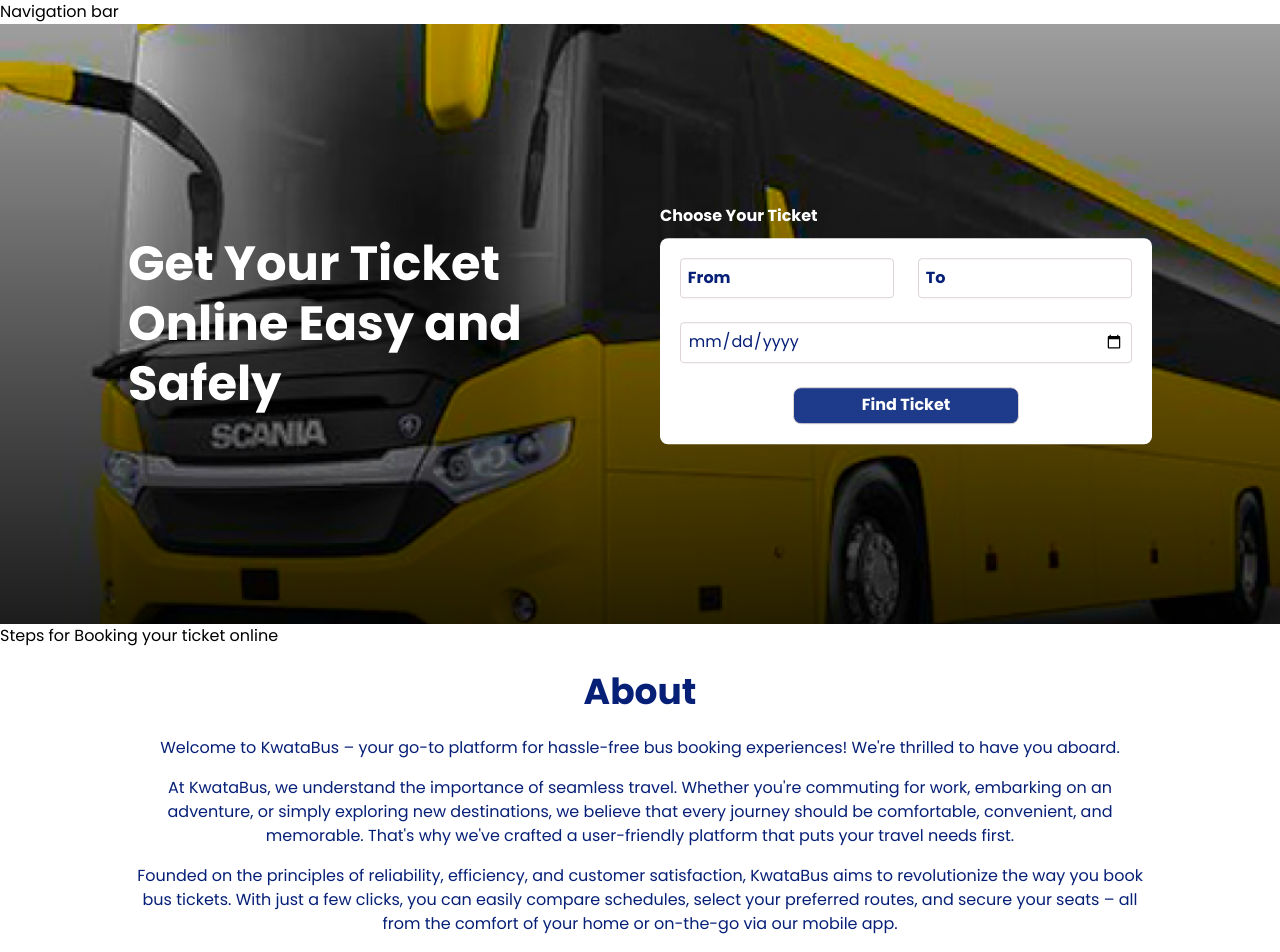
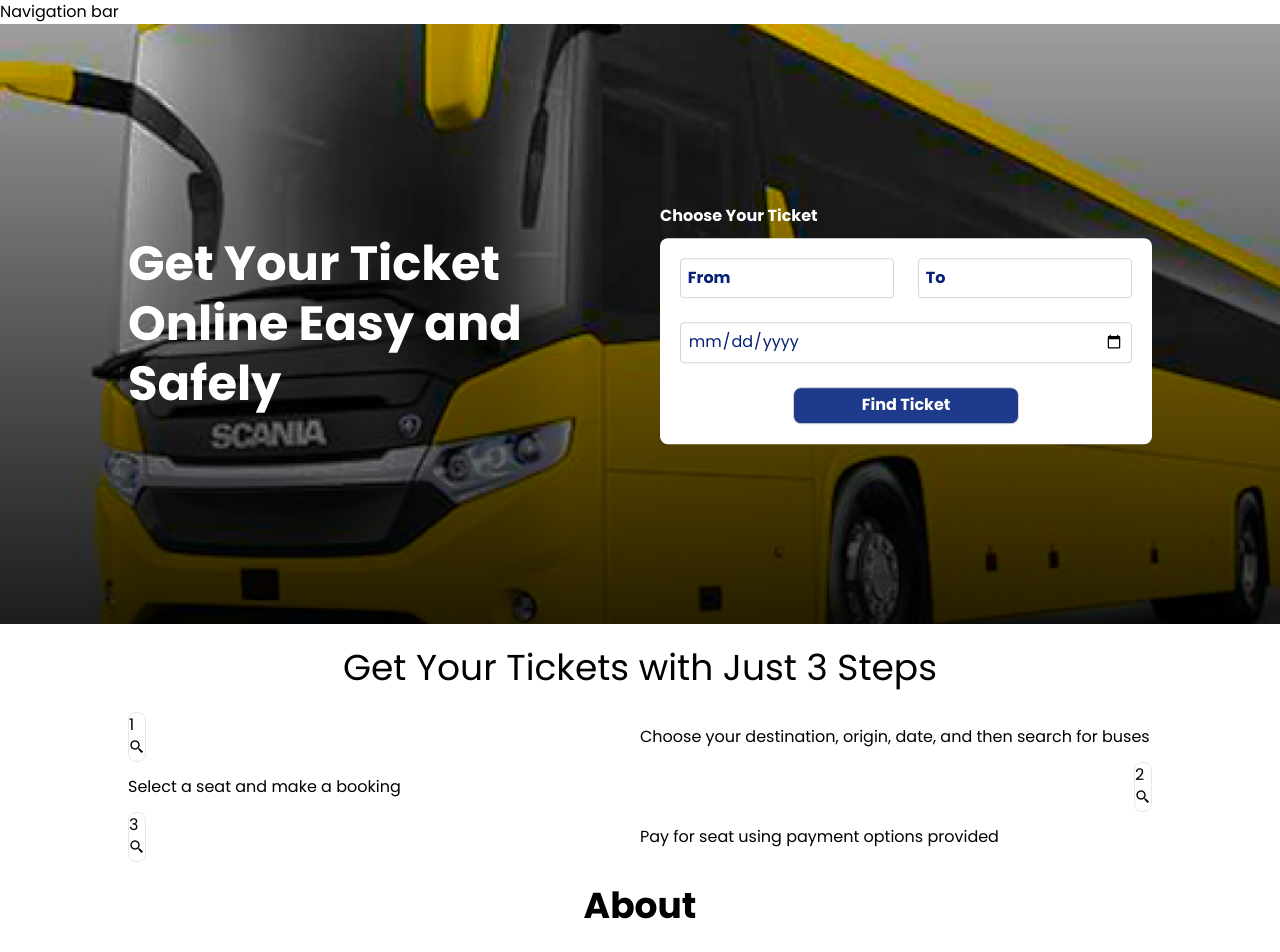
Before and after one commit to Patrickodida/KwataBus-App, a React (Vite) app: page / in a window 1280 px wide. Shown: the top 952 px of the page. Built offline with nearby package versions, Linux system fonts and the light colour scheme.

Commit message:
commiting local changes before pulling

```diff
--- a/src/App.css
+++ b/src/App.css
@@ -92,13 +92,3 @@ input[type="date"]::placeholder{
     font-weight: 700;
     color: rgb(6, 31, 119);
 }
-
-/* Contact Section */
-.contact-section {
-    color: var(--clr-primary-navy-blue);
-}
-
-/* About section */
-.about-section {
-    color: var(--clr-primary-navy-blue);
-}
--- a/src/components/TicketSteps.jsx
+++ b/src/components/TicketSteps.jsx
@@ -3,7 +3,46 @@ import React from "react";
 function TicketSteps(){
     return (
         <div>
-            <h2>Steps for Booking your ticket online</h2>
+            <section className="w-4/5 max-w-screen-xl m-auto">
+        <h2 className="text-4xl text-center my-6">Get Your Tickets with Just 3 Steps</h2>
+        <div className="card flex justify-between items-center gap-10  ">
+          <div className="icons-container border rounded-lg">
+            <h4>1</h4>
+            <i class='bx bx-search-alt-2 icon'></i>
+          </div>
+          <div className="text-container w-2/4">
+            <p>
+              Choose your destination, origin, date, and then search for buses
+            </p>
+          </div>
+        </div>
+
+        <div className="card flex justify-between items-center gap-10  ">
+          <div className="text-container w-2/4">
+            <p>
+              Select a seat and make a booking
+            </p>
+          </div>
+          <div className="icons-container border rounded-lg">
+            <h4>2</h4>
+            <i class='bx bx-search-alt-2 icon'></i>
+          </div>
+        </div>
+
+        <div className="card flex justify-between items-center gap-10  ">
+          <div className="icons-container border rounded-lg">
+            <h4>3</h4>
+            <i class='bx bx-search-alt-2 icon'></i>
+          </div>
+          <div className="text-container w-2/4">
+            <p>
+              Pay for seat using payment options provided
+            </p>
+          </div>
+        </div>
+
+      </section>
+
         </div>
     )
 }
```
